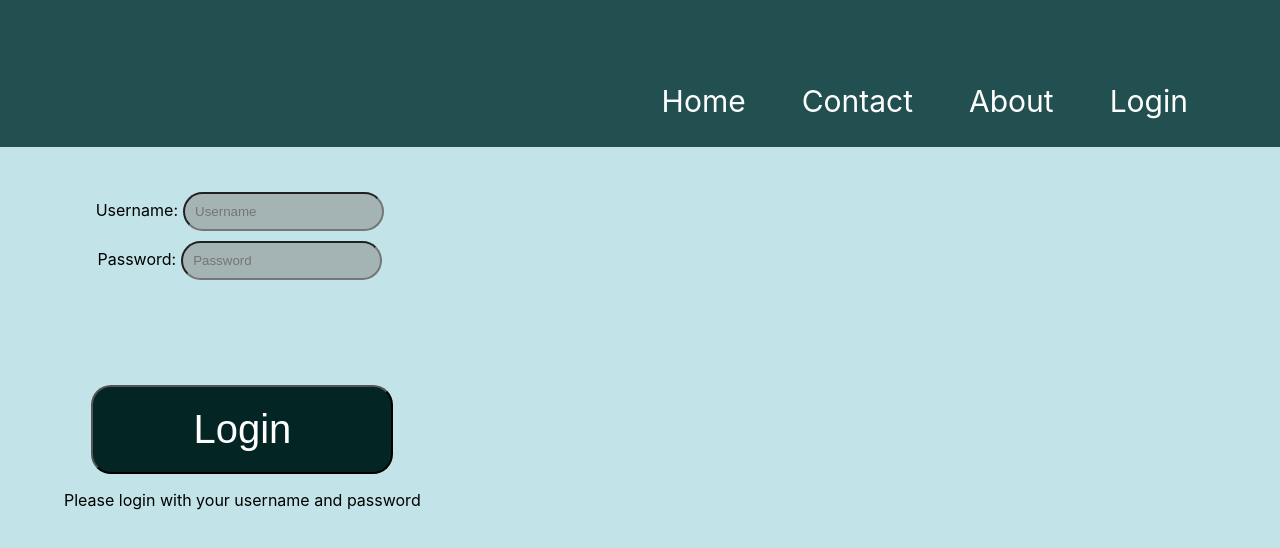
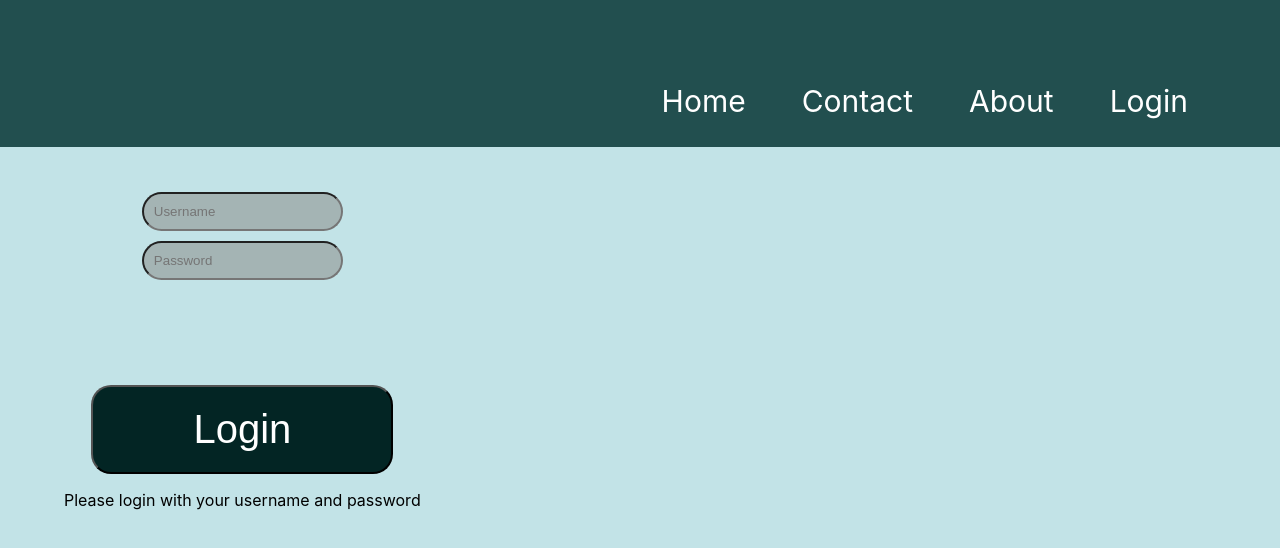
Before and after one commit to Palevu4real/mytest, a React (Create React App) app: page /Login in a window 1280 px wide. Shown: the top 548 px of the page. Built offline with nearby package versions, Linux system fonts and the light colour scheme.

Commit message:
Update Login.js

```diff
--- a/src/Pages/Login.js
+++ b/src/Pages/Login.js
@@ -5,11 +5,11 @@ export default function Login() {
         <div>
  <div className="About">
      <div className="myForm">
- <label for="Uname">Username:</label>
+
 <input type="text" placeholder="Username"></input><br/>
 
 
-<label for="pwd">Password:</label>
+
 <input type="password" placeholder="Password"></input>
 </div>
 <br/>
```
